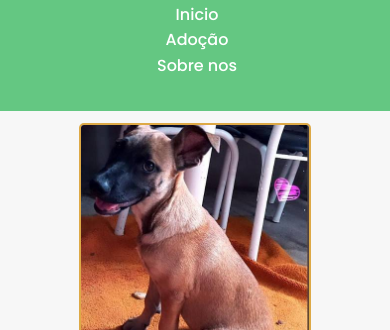
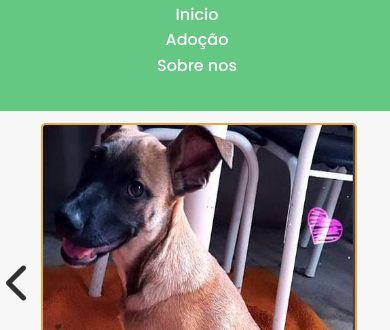
Before and after one commit to WillianStephano/Adote-um-Amigo, a plain HTML site: page perfil-dog.html in a window 390 px wide. Shown: the part 73-403 px from the top of the page. Drawn offline with Linux system fonts and the light colour scheme.

Commit message:
Criação de carousel de fotos em perfil do animal

```diff
--- a/CSS/pefil-dog.css
+++ b/CSS/pefil-dog.css
@@ -17,9 +17,23 @@
 }
 
 .img-perfil{
-   width: 35%;
+   width: 420px;
    border-radius: 5px;
    border: 2px solid #dda947;
+   height: 400px;
+   vertical-align: middle;
+}
+
+.bt-proximo, .bt-anterior{
+   background-color: #f7f7f7;
+   border: none;
+   color: #303030;
+}
+
+.bt-proximo:hover,.bt-anterior:hover{
+   cursor: pointer;
+   color: #f9a826;
+   transition: 250ms;
 }
 
 .conteudo-perfil{
--- a/CSS/responsivo.css
+++ b/CSS/responsivo.css
@@ -96,6 +96,11 @@
    /* ####### PERFIL ANIMAL ####### */
    .conteudo-principal{
       height: auto;
+      width: 100%;
+   }
+
+   .perfil{
+      width: 100%;
    }
 
    .perfil .container{
@@ -103,8 +108,17 @@
       align-items: center;
    }
 
+   .foto-perfil{
+      width: 100%;
+   }
+
    .img-perfil{
-      width: 65%;
+      width: 80%;
+      height: 340px;
+   }
+
+   .fa-3x{
+      font-size: 2.3em;
    }
 
    .conteudo-perfil{
@@ -154,3 +168,13 @@
       width: 90%;
    }
 }
+
+@media (max-width:330px) {
+
+   .img-perfil{
+      width: 75%;
+      height: 280px;
+   }
+
+
+}
--- a/Js/teste.js
+++ b/Js/teste.js
@@ -0,0 +1,60 @@
+//Dados das imagens
+const colecaoImg = [
+  {
+    id: 1,
+    img: "Conteudo/dog B.jpg",
+  },
+
+  {
+    id: 2,
+    img: "Conteudo/dog1.png",
+  },
+
+  {
+    id: 3,
+    img: "Conteudo/dog2.png",
+  },
+
+  {
+    id: 4,
+    img: "Conteudo/dog3.png",
+  },
+];
+
+//Seleção de elementos no HTML
+const perfil = document.querySelector(".perfil");
+const imgPerfil = perfil.querySelector(".img-perfil");
+const btProximo = perfil.querySelector(".bt-proximo");
+const btAnterior = perfil.querySelector(".bt-anterior");
+
+//Imagem inicial no carrosel
+let imgAtual = 0;
+
+//Ao carregar a pagina a img X ira ser mostrada
+window.addEventListener("DOMContentLoaded", function () {
+  mostrarImg();
+});
+
+//Coloca a imagem na tela
+function mostrarImg() {
+  const item = colecaoImg[imgAtual];
+  imgPerfil.src = item.img;
+}
+
+//Botao proximo
+btProximo.addEventListener("click", function () {
+  imgAtual++;
+  if (imgAtual > colecaoImg.length - 1) {
+    imgAtual = 0;
+  }
+  mostrarImg();
+});
+
+//Botao anterior
+btAnterior.addEventListener("click", function () {
+  imgAtual--;
+  if (imgAtual < 0) {
+    imgAtual = colecaoImg.length - 1;
+  }
+  mostrarImg();
+});
--- a/perfil-dog.html
+++ b/perfil-dog.html
@@ -15,11 +15,9 @@
    <link rel="stylesheet" href="CSS/rodape.css">
    <link rel="stylesheet" href="CSS/responsivo.css">
 
-   <!-- JAVASCRIPT -->
-   <script src="Js/teste.js"></script>
-
    <!-- LINKS FONTES -->
    <link href="https://fonts.googleapis.com/css2?family=Poppins:wght@400;500;600;700&display=swap" rel="stylesheet">
+   <script src="https://kit.fontawesome.com/64be57a035.js" crossorigin="anonymous"></script>
 </head>
 <body>
 
@@ -33,9 +31,9 @@
 
          <nav class="menu-nav">
             <ul class="lista-menu-nav">
-                <li class="item-menu-nav"> <a href="index.html">Inicio</a></li>
-                <li class="item-menu-nav"> <a href="form-adocao.html">Adoção</a></li>
-                <li class="item-menu-nav"> <a href="sobre-nos.html">Sobre nos</a></li>
+               <li class="item-menu-nav"> <a href="index.html">Inicio</a></li>
+               <li class="item-menu-nav"> <a href="form-adocao.html">Adoção</a></li>
+               <li class="item-menu-nav"> <a href="sobre-nos.html">Sobre nos</a></li>
             </ul>
          </nav>
       </div>
@@ -47,8 +45,15 @@
       <section class="perfil">
 
          <div class="container">
-            <img class="img-perfil" src="Conteudo/dog B.jpg" alt="">
-
+            <div class="foto-perfil">
+               <button class="bt-anterior">
+                  <i class="fas fa-chevron-left fa-3x"></i>
+               </button>
+               <img class="img-perfil" src="Conteudo/dog B.jpg" alt="">
+               <button class="bt-proximo">
+                  <i class="fas fa-chevron-right fa-3x"></i>
+               </button>
+            </div>
             <div class="conteudo-perfil">
 
                <h1 class="nome-perfil">Gente boa</h1>
@@ -80,5 +85,8 @@
       <h4 class="texto-rodape"> &copy;Todos os direitos reservados</h4>
    </footer>
 
+   <!-- JS -->
+   <script src="Js/teste.js"></script>
+
 </body>
 </html>
```
Also changed, not shown: Conteudo/dog.svg (added), Conteudo/dog1.png (added), Conteudo/dog2.png (added), Conteudo/dog3.png (added).
